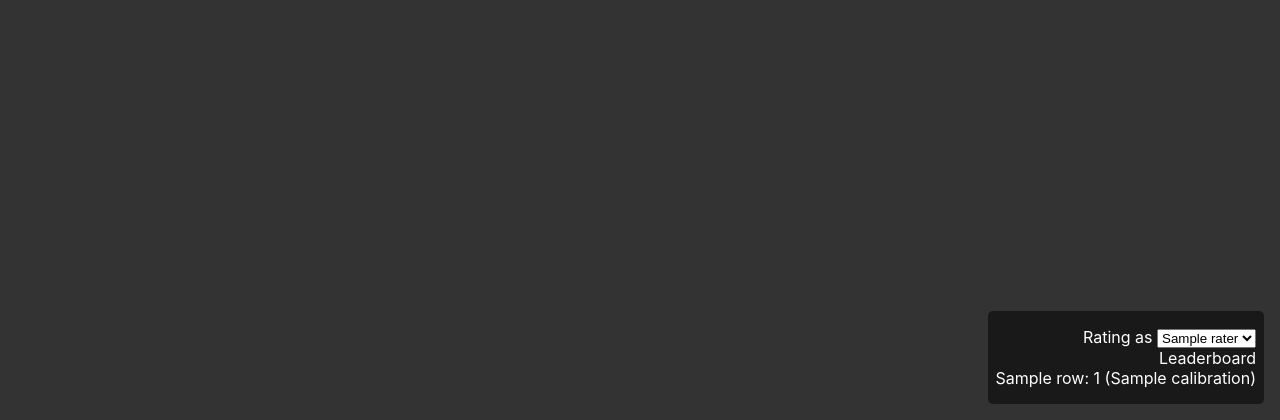
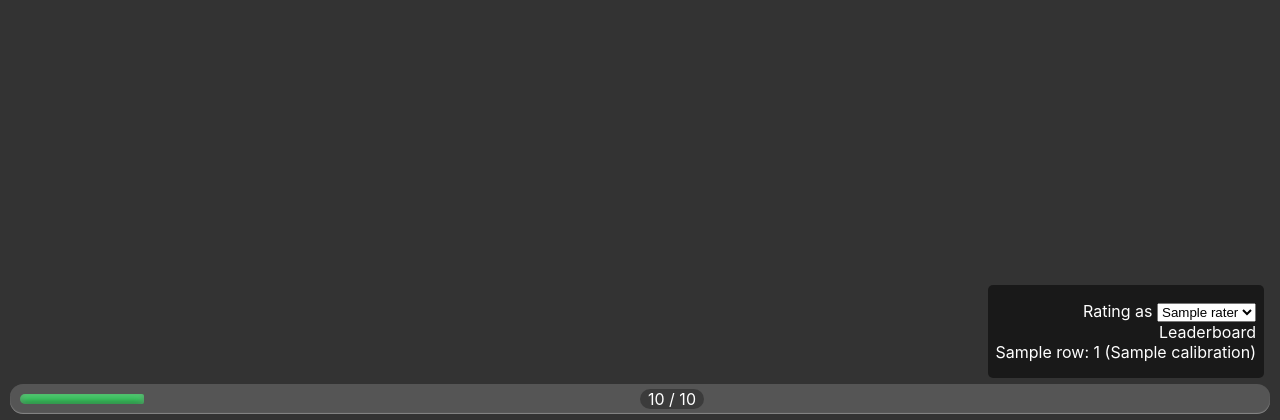
Before and after one commit to JasonBenn/neighborhood, a Django app: template neighborhood/houses/templates/ratings.html in a window 1280 px wide. Shown: the part 380-800 px from the top of the page. Run offline with Django 4.2, Linux system fonts and the light colour scheme; tables that the repository leaves empty hold one stand-in row (values such as "Sample post"); the template is opened without the code that fills it: values that come from a table or form of the project are taken from there, most other values are stand-ins (such as "Sample title", 1, 10 or a date in 2020); grey boxes marked "Sample" are stand-in pictures.

Commit message:
Progress bar backend

```diff
--- a/neighborhood/houses/static/styles.css
+++ b/neighborhood/houses/static/styles.css
@@ -9,6 +9,7 @@ body {
     font-family: -apple-system, Segoe UI, Roboto, Noto Sans, Ubuntu, Cantarell, Helvetica Neue;
     background: #333;
     color: white;
+    padding-bottom: 40px;
 }
 
 ::-webkit-scrollbar {
@@ -43,7 +44,7 @@ img {
 }
 
 .prev-ratings {
-    bottom: 1em;
+    bottom: 42px;
 }
 
 a {
@@ -75,3 +76,40 @@ a {
     height: 850px;
     width: 1200px;
 }
+
+.meter {
+    box-sizing: content-box;
+    height: 10px;
+    width: calc(100vw - 40px);
+    position: fixed;
+    bottom: 3px;
+    background: #555;
+    border-radius: 13px;
+    padding: 10px;
+    margin: 3px 10px;
+    box-shadow: inset 0 -1px 1px rgba(255, 255, 255, 0.3);
+}
+
+.meter > span {
+  display: block;
+  height: 100%;
+  border-top-right-radius: 8px;
+  border-bottom-right-radius: 8px;
+  border-top-left-radius: 20px;
+  border-bottom-left-radius: 20px;
+  background-color: rgb(43, 194, 83);
+  /*background-image: linear-gradient(center bottom, rgb(43, 194, 83) 37%, rgb(84, 240, 84) 69%);*/
+  box-shadow: inset 0 2px 9px rgba(255, 255, 255, 0.3), inset 0 -2px 6px rgba(0, 0, 0, 0.4);
+  position: relative;
+  overflow: hidden;
+}
+
+.meter > .progress {
+    position: absolute;
+    left: 50%;
+    bottom: 5px;
+    z-index: 1;
+    background: rgba(0, 0, 0, 30%);
+    padding: 0px 8px;
+    border-radius: 12px;
+}
--- a/neighborhood/houses/templates/ratings.html
+++ b/neighborhood/houses/templates/ratings.html
@@ -53,6 +53,12 @@
   {% endfor %}
   <div class="shadow"></div>
 </div>
+
+<div class="meter">
+  <div class="progress">{{ progress_numerator|maybe_intcomma }} / {{ progress_denominator|maybe_intcomma }}</div>
+	<span style="width: {{ progress }}%"></span>
+</div>
+
 <script>
   let isLeaderboardHidden = document.querySelector('#leaderboard').className === "hidden"
   document.addEventListener("DOMContentLoaded", function (event) {
--- a/neighborhood/houses/urls.py
+++ b/neighborhood/houses/urls.py
@@ -5,5 +5,6 @@ from . import views
 urlpatterns = [
     path('', views.index, name='index'),
     path('analytics', views.analytics),
+    path('thanks', views.thanks),
     path('ratings', views.create_rating, name='create_rating'),
 ]
--- a/neighborhood/utils.py
+++ b/neighborhood/utils.py
@@ -36,7 +36,8 @@ def fetchall(sql):
 
 def execute_sql(sql):
     cursor = connection.cursor()
-    return cursor.execute(sql)
+    cursor.execute(sql)
+    return cursor.fetchone()[0]
 
 
 def chunks(lst, n):
```
Also changed, not shown: neighborhood/houses/queries.py (+36 -0 lines), neighborhood/houses/templates/thanks.html (added, +14 -0 lines), neighborhood/houses/views.py (+21 -2 lines), scripts/queries.sql (+63 -22 lines).
